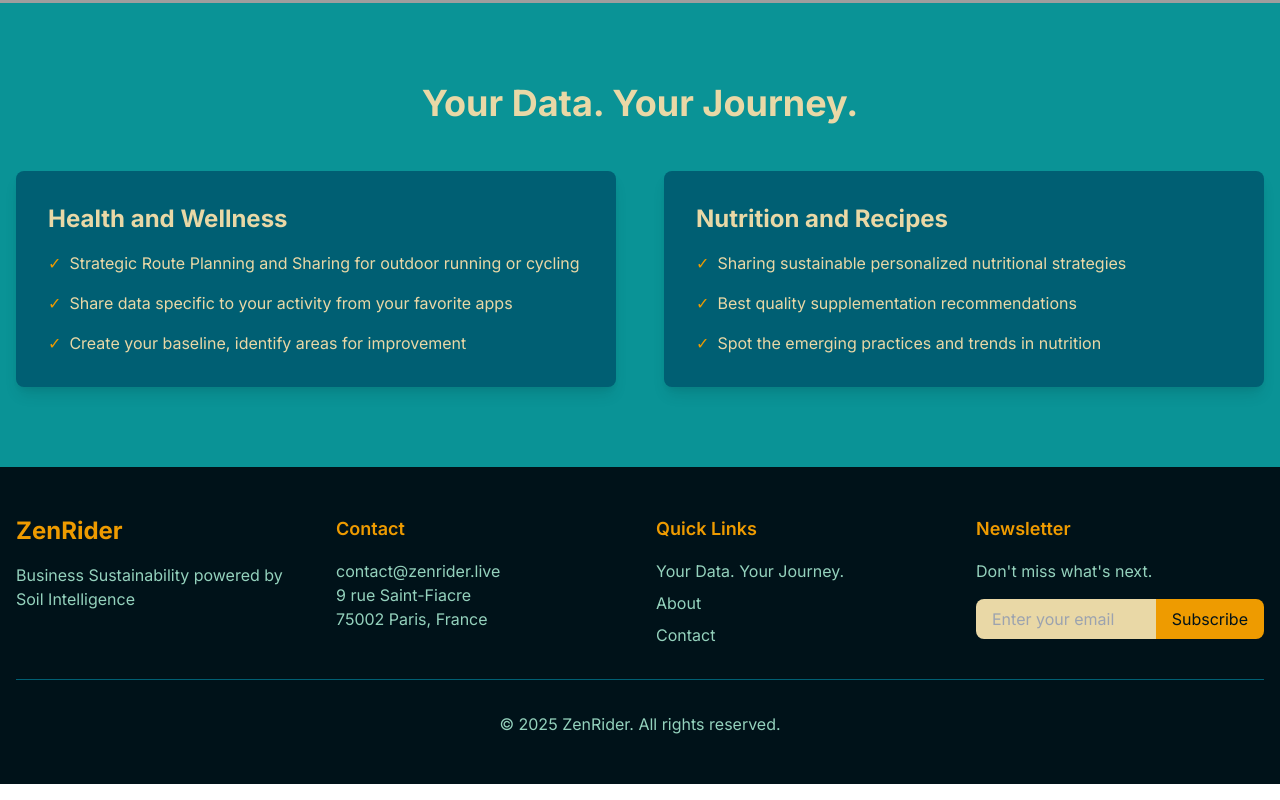
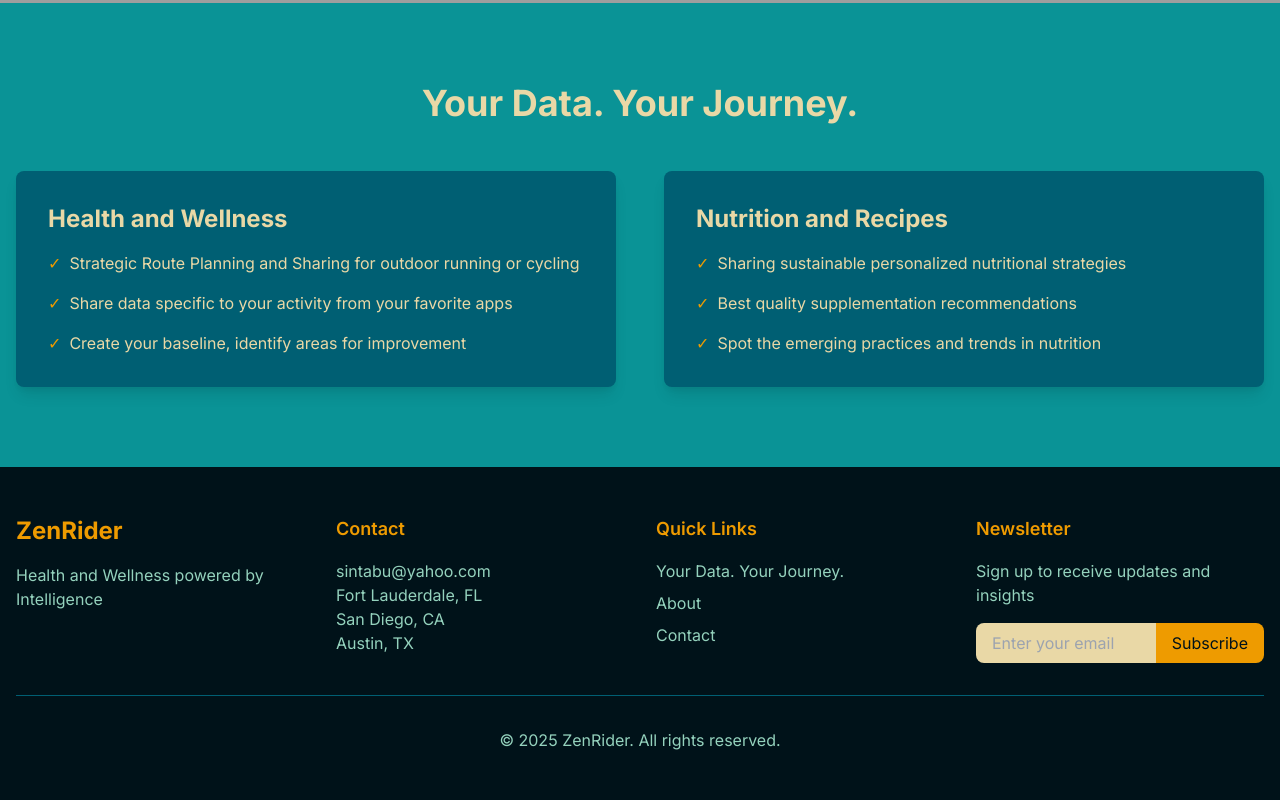
Before and after one commit to damianperreira/DAP, a Next.js app: page / in a window 1280 px wide. Shown: the part 797-1597 px from the top of the page. Built offline with nearby package versions, Linux system fonts and the light colour scheme; grey boxes are pictures that could not be loaded.

Commit message:
fotter text changes

```diff
--- a/src/components/Footer.tsx
+++ b/src/components/Footer.tsx
@@ -9,15 +9,16 @@
           <div>
             <h3 className="text-2xl font-bold text-primary-400 mb-4">ZenRider</h3>
             <p className="text-primary-600">
-              Business Sustainability powered by Soil Intelligence
+              Health and Wellness powered by Intelligence
             </p>
           </div>
 
           <div>
             <h4 className="text-lg font-semibold mb-4 text-primary-400">Contact</h4>
-            <p className="text-primary-600">contact@zenrider.live</p>
-            <p className="text-primary-600">9 rue Saint-Fiacre</p>
-            <p className="text-primary-600">75002 Paris, France</p>
+            <p className="text-primary-600">sintabu@yahoo.com</p>
+            <p className="text-primary-600">Fort Lauderdale, FL</p>
+            <p className="text-primary-600">San Diego, CA</p>
+            <p className="text-primary-600">Austin, TX</p>
           </div>
 
           <div>
@@ -44,7 +45,8 @@
           <div>
             <h4 className="text-lg font-semibold mb-4 text-primary-400">Newsletter</h4>
             <p className="text-primary-600 mb-4">
-              Don&apos;t miss what&apos;s next.
+              {/* Don&apos;t miss what&apos;s next. */}
+              Sign up to receive updates and insights
             </p>
             <div className="flex">
               <input
```
